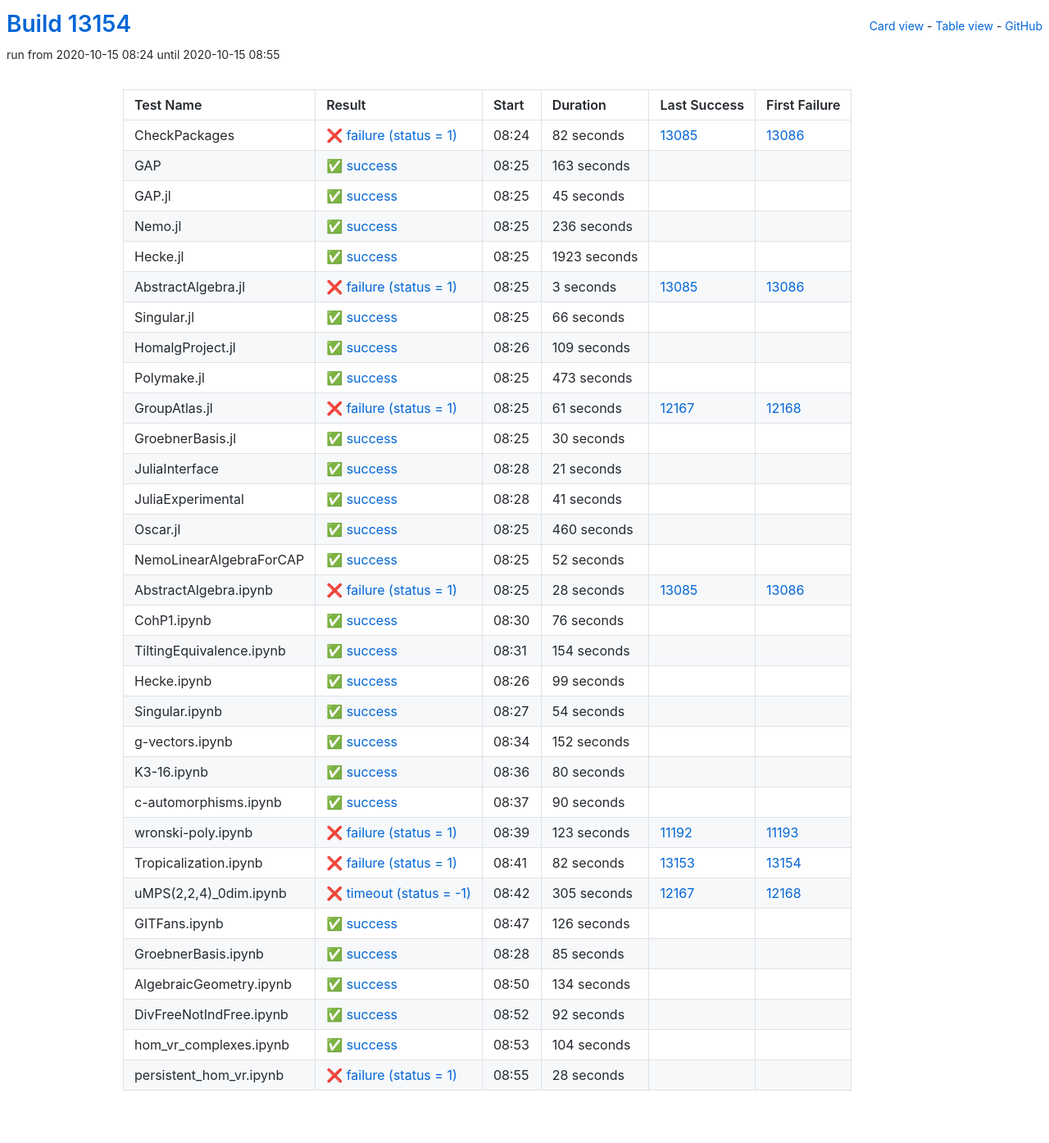
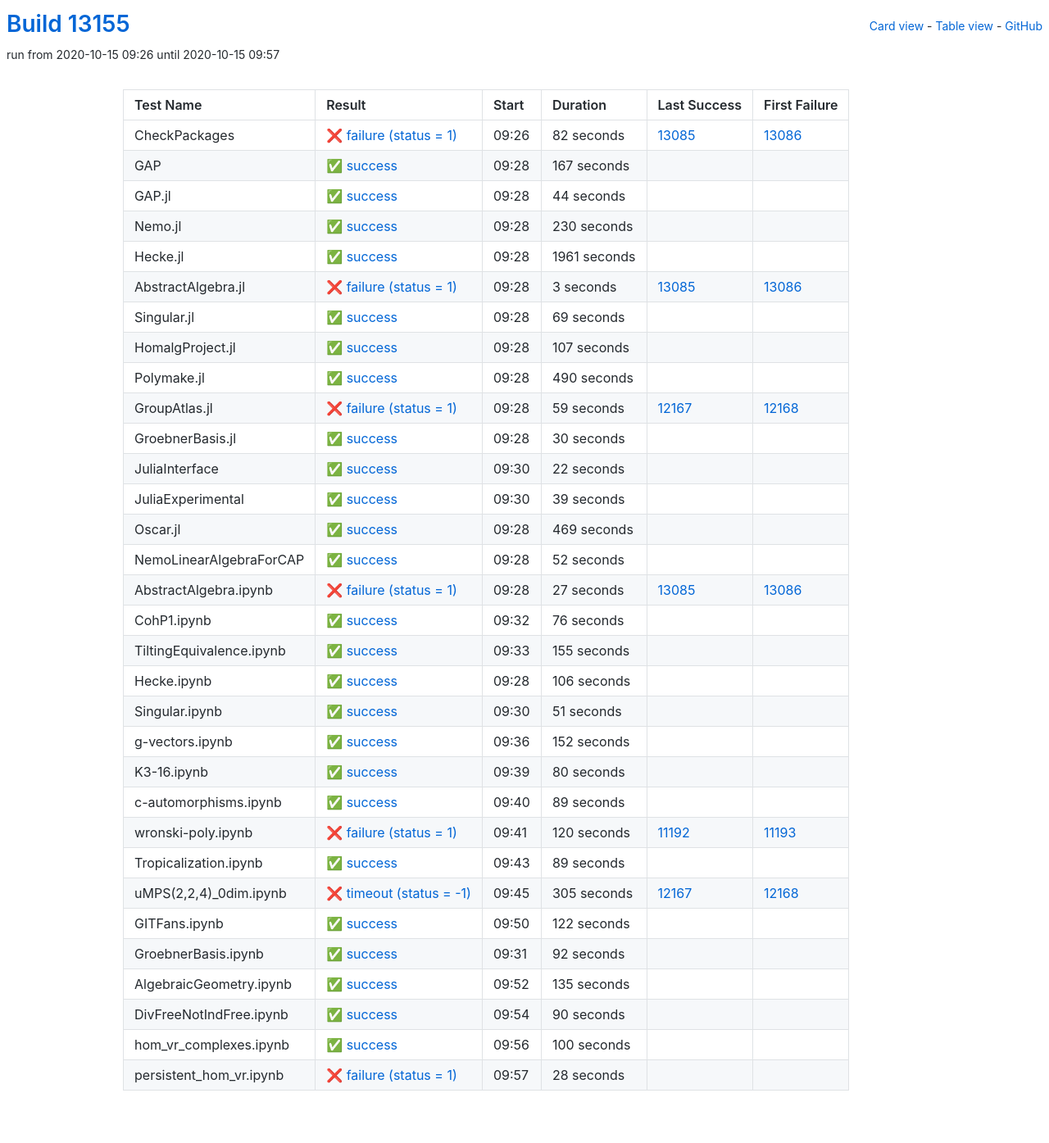
Before and after one commit to oscar-system/oscar-ci-status, a Jekyll site: the page built from table.html, in a window 1280 px wide. Shown: the whole page at 82% size. Built offline with Jekyll 4.4.1, drawn with Linux system fonts in a browser that asks for light colours.

Commit message:
Build #13155

```diff
--- a/_data/ci.yml
+++ b/_data/ci.yml
@@ -1,6 +1,6 @@
 ---
-build: 13154
-build_url: https://oscarci.mathematik.uni-kl.de/job/oscar/13154/
+build: 13155
+build_url: https://oscarci.mathematik.uni-kl.de/job/oscar/13155/
 job: oscar
 organization: oscar-system
 repo: oscar-ci-status
@@ -8,8 +8,8 @@
 tests:
 - name: CheckPackages
   id: checkpackages
-  log: https://oscarci.mathematik.uni-kl.de/job/oscar/13154/artifact/logs/build-13154/CheckPackages.log
-  start: 2020-10-15 08:24
+  log: https://oscarci.mathematik.uni-kl.de/job/oscar/13155/artifact/logs/build-13155/CheckPackages.log
+  start: 2020-10-15 09:26
   success: false
   exitcode: 1
   status: failure
@@ -20,56 +20,56 @@
   first_failure_url: https://oscarci.mathematik.uni-kl.de/job/oscar/13086/
 - name: GAP
   id: gap
-  log: https://oscarci.mathematik.uni-kl.de/job/oscar/13154/artifact/logs/build-13154/GAP.log
-  start: 2020-10-15 08:25
+  log: https://oscarci.mathematik.uni-kl.de/job/oscar/13155/artifact/logs/build-13155/GAP.log
+  start: 2020-10-15 09:28
   success: true
   exitcode: 0
   status: success
-  duration: 163
+  duration: 167
   last_success: false
   last_success_url:
   first_failure: false
   first_failure_url:
 - name: GAP.jl
   id: gap-jl
-  log: https://oscarci.mathematik.uni-kl.de/job/oscar/13154/artifact/logs/build-13154/GAP.jl.log
-  start: 2020-10-15 08:25
+  log: https://oscarci.mathematik.uni-kl.de/job/oscar/13155/artifact/logs/build-13155/GAP.jl.log
+  start: 2020-10-15 09:28
   success: true
   exitcode: 0
   status: success
-  duration: 45
+  duration: 44
   last_success: false
   last_success_url:
   first_failure: false
   first_failure_url:
 - name: Nemo.jl
   id: nemo-jl
-  log: https://oscarci.mathematik.uni-kl.de/job/oscar/13154/artifact/logs/build-13154/Nemo.jl.log
-  start: 2020-10-15 08:25
+  log: https://oscarci.mathematik.uni-kl.de/job/oscar/13155/artifact/logs/build-13155/Nemo.jl.log
+  start: 2020-10-15 09:28
   success: true
   exitcode: 0
   status: success
-  duration: 236
+  duration: 230
   last_success: false
   last_success_url:
   first_failure: false
   first_failure_url:
 - name: Hecke.jl
   id: hecke-jl
-  log: https://oscarci.mathematik.uni-kl.de/job/oscar/13154/artifact/logs/build-13154/Hecke.jl.log
-  start: 2020-10-15 08:25
+  log: https://oscarci.mathematik.uni-kl.de/job/oscar/13155/artifact/logs/build-13155/Hecke.jl.log
+  start: 2020-10-15 09:28
   success: true
   exitcode: 0
   status: success
-  duration: 1923
+  duration: 1961
   last_success: false
   last_success_url:
   first_failure: false
   first_failure_url:
 - name: AbstractAlgebra.jl
   id: abstractalgebra-jl
-  log: https://oscarci.mathematik.uni-kl.de/job/oscar/13154/artifact/logs/build-13154/AbstractAlgebra.jl.log
-  start: 2020-10-15 08:25
+  log: https://oscarci.mathematik.uni-kl.de/job/oscar/13155/artifact/logs/build-13155/AbstractAlgebra.jl.log
+  start: 2020-10-15 09:28
   success: false
   exitcode: 1
   status: failure
@@ -80,56 +80,56 @@
   first_failure_url: https://oscarci.mathematik.uni-kl.de/job/oscar/13086/
 - name: Singular.jl
   id: singular-jl
-  log: https://oscarci.mathematik.uni-kl.de/job/oscar/13154/artifact/logs/build-13154/Singular.jl.log
-  start: 2020-10-15 08:25
+  log: https://oscarci.mathematik.uni-kl.de/job/oscar/13155/artifact/logs/build-13155/Singular.jl.log
+  start: 2020-10-15 09:28
   success: true
   exitcode: 0
   status: success
-  duration: 66
+  duration: 69
   last_success: false
   last_success_url:
   first_failure: false
   first_failure_url:
 - name: HomalgProject.jl
   id: homalgproject-jl
-  log: https://oscarci.mathematik.uni-kl.de/job/oscar/13154/artifact/logs/build-13154/HomalgProject.jl.log
-  start: 2020-10-15 08:26
+  log: https://oscarci.mathematik.uni-kl.de/job/oscar/13155/artifact/logs/build-13155/HomalgProject.jl.log
+  start: 2020-10-15 09:28
   success: true
   exitcode: 0
   status: success
-  duration: 109
+  duration: 107
   last_success: false
   last_success_url:
   first_failure: false
   first_failure_url:
 - name: Polymake.jl
   id: polymake-jl
-  log: https://oscarci.mathematik.uni-kl.de/job/oscar/13154/artifact/logs/build-13154/Polymake.jl.log
-  start: 2020-10-15 08:25
+  log: https://oscarci.mathematik.uni-kl.de/job/oscar/13155/artifact/logs/build-13155/Polymake.jl.log
+  start: 2020-10-15 09:28
   success: true
   exitcode: 0
   status: success
-  duration: 473
+  duration: 490
   last_success: false
   last_success_url:
   first_failure: false
   first_failure_url:
 - name: GroupAtlas.jl
   id: groupatlas-jl
-  log: https://oscarci.mathematik.uni-kl.de/job/oscar/13154/artifact/logs/build-13154/GroupAtlas.jl.log
-  start: 2020-10-15 08:25
+  log: https://oscarci.mathematik.uni-kl.de/job/oscar/13155/artifact/logs/build-13155/GroupAtlas.jl.log
+  start: 2020-10-15 09:28
   success: false
   exitcode: 1
   status: failure
-  duration: 61
+  duration: 59
   last_success: 12167
   last_success_url: https://oscarci.mathematik.uni-kl.de/job/oscar/12167/
   first_failure: 12168
   first_failure_url: https://oscarci.mathematik.uni-kl.de/job/oscar/12168/
 - name: GroebnerBasis.jl
   id: groebnerbasis-jl
-  log: https://oscarci.mathematik.uni-kl.de/job/oscar/13154/artifact/logs/build-13154/GroebnerBasis.jl.log
-  start: 2020-10-15 08:25
+  log: https://oscarci.mathematik.uni-kl.de/job/oscar/13155/artifact/logs/build-13155/GroebnerBasis.jl.log
+  start: 2020-10-15 09:28
   success: true
   exitcode: 0
   status: success
@@ -140,44 +140,44 @@
   first_failure_url:
 - name: JuliaInterface
   id: juliainterface
-  log: https://oscarci.mathematik.uni-kl.de/job/oscar/13154/artifact/logs/build-13154/JuliaInterface.log
-  start: 2020-10-15 08:28
+  log: https://oscarci.mathematik.uni-kl.de/job/oscar/13155/artifact/logs/build-13155/JuliaInterface.log
+  start: 2020-10-15 09:30
   success: true
   exitcode: 0
   status: success
-  duration: 21
+  duration: 22
   last_success: false
   last_success_url:
   first_failure: false
   first_failure_url:
 - name: JuliaExperimental
   id: juliaexperimental
-  log: https://oscarci.mathematik.uni-kl.de/job/oscar/13154/artifact/logs/build-13154/JuliaExperimental.log
-  start: 2020-10-15 08:28
+  log: https://oscarci.mathematik.uni-kl.de/job/oscar/13155/artifact/logs/build-13155/JuliaExperimental.log
+  start: 2020-10-15 09:30
   success: true
   exitcode: 0
   status: success
-  duration: 41
+  duration: 39
   last_success: false
   last_success_url:
   first_failure: false
   first_failure_url:
 - name: Oscar.jl
   id: oscar-jl
-  log: https://oscarci.mathematik.uni-kl.de/job/oscar/13154/artifact/logs/build-13154/Oscar.jl.log
-  start: 2020-10-15 08:25
+  log: https://oscarci.mathematik.uni-kl.de/job/oscar/13155/artifact/logs/build-13155/Oscar.jl.log
+  start: 2020-10-15 09:28
   success: true
   exitcode: 0
   status: success
-  duration: 460
+  duration: 469
   last_success: false
   last_success_url:
   first_failure: false
   first_failure_url:
 - name: NemoLinearAlgebraForCAP
   id: nemolinearalgebraforcap
-  log: https://oscarci.mathematik.uni-kl.de/job/oscar/13154/artifact/logs/build-13154/NemoLinearAlgebraForCAP.log
-  start: 2020-10-15 08:25
+  log: https://oscarci.mathematik.uni-kl.de/job/oscar/13155/artifact/logs/build-13155/NemoLinearAlgebraForCAP.log
+  start: 2020-10-15 09:28
   success: true
   exitcode: 0
   status: success
@@ -188,20 +188,20 @@
   first_failure_url:
 - name: AbstractAlgebra.ipynb
   id: abstractalgebra-ipynb
-  log: https://oscarci.mathematik.uni-kl.de/job/oscar/13154/artifact/logs/build-13154/AbstractAlgebra.ipynb.log
-  start: 2020-10-15 08:25
+  log: https://oscarci.mathematik.uni-kl.de/job/oscar/13155/artifact/logs/build-13155/AbstractAlgebra.ipynb.log
+  start: 2020-10-15 09:28
   success: false
   exitcode: 1
   status: failure
-  duration: 28
+  duration: 27
   last_success: 13085
   last_success_url: https://oscarci.mathematik.uni-kl.de/job/oscar/13085/
   first_failure: 13086
   first_failure_url: https://oscarci.mathematik.uni-kl.de/job/oscar/13086/
 - name: CohP1.ipynb
   id: cohp1-ipynb
-  log: https://oscarci.mathematik.uni-kl.de/job/oscar/13154/artifact/logs/build-13154/CohP1.ipynb.log
-  start: 2020-10-15 08:30
+  log: https://oscarci.mathematik.uni-kl.de/job/oscar/13155/artifact/logs/build-13155/CohP1.ipynb.log
+  start: 2020-10-15 09:32
   success: true
   exitcode: 0
   status: success
@@ -212,44 +212,44 @@
   first_failure_url:
 - name: TiltingEquivalence.ipynb
   id: tiltingequivalence-ipynb
-  log: https://oscarci.mathematik.uni-kl.de/job/oscar/13154/artifact/logs/build-13154/TiltingEquivalence.ipynb.log
-  start: 2020-10-15 08:31
+  log: https://oscarci.mathematik.uni-kl.de/job/oscar/13155/artifact/logs/build-13155/TiltingEquivalence.ipynb.log
+  start: 2020-10-15 09:33
   success: true
   exitcode: 0
   status: success
-  duration: 154
+  duration: 155
   last_success: false
   last_success_url:
   first_failure: false
   first_failure_url:
 - name: Hecke.ipynb
   id: hecke-ipynb
-  log: https://oscarci.mathematik.uni-kl.de/job/oscar/13154/artifact/logs/build-13154/Hecke.ipynb.log
-  start: 2020-10-15 08:26
+  log: https://oscarci.mathematik.uni-kl.de/job/oscar/13155/artifact/logs/build-13155/Hecke.ipynb.log
+  start: 2020-10-15 09:28
   success: true
   exitcode: 0
   status: success
-  duration: 99
+  duration: 106
   last_success: false
   last_success_url:
   first_failure: false
   first_failure_url:
 - name: Singular.ipynb
   id: singular-ipynb
-  log: https://oscarci.mathematik.uni-kl.de/job/oscar/13154/artifact/logs/build-13154/Singular.ipynb.log
-  start: 2020-10-15 08:27
+  log: https://oscarci.mathematik.uni-kl.de/job/oscar/13155/artifact/logs/build-13155/Singular.ipynb.log
+  start: 2020-10-15 09:30
   success: true
   exitcode: 0
   status: success
-  duration: 54
+  duration: 51
   last_success: false
   last_success_url:
   first_failure: false
   first_failure_url:
 - name: g-vectors.ipynb
   id: g-vectors-ipynb
-  log: https://oscarci.mathematik.uni-kl.de/job/oscar/13154/artifact/logs/build-13154/g-vectors.ipynb.log
-  start: 2020-10-15 08:34
+  log: https://oscarci.mathematik.uni-kl.de/job/oscar/13155/artifact/logs/build-13155/g-vectors.ipynb.log
+  start: 2020-10-15 09:36
   success: true
   exitcode: 0
   status: success
@@ -260,8 +260,8 @@
   first_failure_url:
 - name: K3-16.ipynb
   id: k3-16-ipynb
-  log: https://oscarci.mathematik.uni-kl.de/job/oscar/13154/artifact/logs/build-13154/K3-16.ipynb.log
-  start: 2020-10-15 08:36
+  log: https://oscarci.mathematik.uni-kl.de/job/oscar/13155/artifact/logs/build-13155/K3-16.ipynb.log
+  start: 2020-10-15 09:39
   success: true
   exitcode: 0
   status: success
@@ -272,44 +272,44 @@
   first_failure_url:
 - name: c-automorphisms.ipynb
   id: c-automorphisms-ipynb
-  log: https://oscarci.mathematik.uni-kl.de/job/oscar/13154/artifact/logs/build-13154/c-automorphisms.ipynb.log
-  start: 2020-10-15 08:37
+  log: https://oscarci.mathematik.uni-kl.de/job/oscar/13155/artifact/logs/build-13155/c-automorphisms.ipynb.log
+  start: 2020-10-15 09:40
   success: true
   exitcode: 0
   status: success
-  duration: 90
+  duration: 89
   last_success: false
   last_success_url:
   first_failure: false
   first_failure_url:
 - name: wronski-poly.ipynb
   id: wronski-poly-ipynb
-  log: https://oscarci.mathematik.uni-kl.de/job/oscar/13154/artifact/logs/build-13154/wronski-poly.ipynb.log
-  start: 2020-10-15 08:39
+  log: https://oscarci.mathematik.uni-kl.de/job/oscar/13155/artifact/logs/build-13155/wronski-poly.ipynb.log
+  start: 2020-10-15 09:41
   success: false
   exitcode: 1
   status: failure
-  duration: 123
+  duration: 120
   last_success: 11192
   last_success_url: https://oscarci.mathematik.uni-kl.de/job/oscar/11192/
   first_failure: 11193
   first_failure_url: https://oscarci.mathematik.uni-kl.de/job/oscar/11193/
 - name: Tropicalization.ipynb
   id: tropicalization-ipynb
-  log: https://oscarci.mathematik.uni-kl.de/job/oscar/13154/artifact/logs/build-13154/Tropicalization.ipynb.log
-  start: 2020-10-15 08:41
-  success: false
-  exitcode: 1
-  status: failure
-  duration: 82
-  last_success: 13153
-  last_success_url: https://oscarci.mathematik.uni-kl.de/job/oscar/13153/
-  first_failure: 13154
-  first_failure_url: https://oscarci.mathematik.uni-kl.de/job/oscar/13154/
+  log: https://oscarci.mathematik.uni-kl.de/job/oscar/13155/artifact/logs/build-13155/Tropicalization.ipynb.log
+  start: 2020-10-15 09:43
+  success: true
+  exitcode: 0
+  status: success
+  duration: 89
+  last_success: false
+  last_success_url:
+  first_failure: false
+  first_failure_url:
 - name: uMPS(2,2,4)_0dim.ipynb
   id: umps-2-2-4-0dim-ipynb
-  log: https://oscarci.mathematik.uni-kl.de/job/oscar/13154/artifact/logs/build-13154/uMPS-2-2-4-_0dim.ipynb.log
-  start: 2020-10-15 08:42
+  log: https://oscarci.mathematik.uni-kl.de/job/oscar/13155/artifact/logs/build-13155/uMPS-2-2-4-_0dim.ipynb.log
+  start: 2020-10-15 09:45
   success: false
   exitcode: -1
   status: timeout
@@ -320,44 +320,20 @@
   first_failure_url: https://oscarci.mathematik.uni-kl.de/job/oscar/12168/
 - name: GITFans.ipynb
   id: gitfans-ipynb
-  log: https://oscarci.mathematik.uni-kl.de/job/oscar/13154/artifact/logs/build-13154/GITFans.ipynb.log
-  start: 2020-10-15 08:47
+  log: https://oscarci.mathematik.uni-kl.de/job/oscar/13155/artifact/logs/build-13155/GITFans.ipynb.log
+  start: 2020-10-15 09:50
   success: true
   exitcode: 0
   status: success
-  duration: 126
+  duration: 122
   last_success: false
   last_success_url:
   first_failure: false
   first_failure_url:
 - name: GroebnerBasis.ipynb
   id: groebnerbasis-ipynb
-  log: https://oscarci.mathematik.uni-kl.de/job/oscar/13154/artifact/logs/build-13154/GroebnerBasis.ipynb.log
-  start: 2020-10-15 08:28
-  success: true
-  exitcode: 0
-  status: success
-  duration: 85
-  last_success: false
-  last_success_url:
-  first_failure: false
-  first_failure_url:
-- name: AlgebraicGeometry.ipynb
-  id: algebraicgeometry-ipynb
-  log: https://oscarci.mathematik.uni-kl.de/job/oscar/13154/artifact/logs/build-13154/AlgebraicGeometry.ipynb.log
-  start: 2020-10-15 08:50
-  success: true
-  exitcode: 0
-  status: success
-  duration: 134
-  last_success: false
-  last_success_url:
-  first_failure: false
-  first_failure_url:
-- name: DivFreeNotIndFree.ipynb
-  id: divfreenotindfree-ipynb
-  log: https://oscarci.mathematik.uni-kl.de/job/oscar/13154/artifact/logs/build-13154/DivFreeNotIndFree.ipynb.log
-  start: 2020-10-15 08:52
+  log: https://oscarci.mathematik.uni-kl.de/job/oscar/13155/artifact/logs/build-13155/GroebnerBasis.ipynb.log
+  start: 2020-10-15 09:31
   success: true
   exitcode: 0
   status: success
@@ -366,22 +342,46 @@
   last_success_url:
   first_failure: false
   first_failure_url:
-- name: hom_vr_complexes.ipynb
-  id: hom-vr-complexes-ipynb
-  log: https://oscarci.mathematik.uni-kl.de/job/oscar/13154/artifact/logs/build-13154/hom_vr_complexes.ipynb.log
-  start: 2020-10-15 08:53
+- name: AlgebraicGeometry.ipynb
+  id: algebraicgeometry-ipynb
+  log: https://oscarci.mathematik.uni-kl.de/job/oscar/13155/artifact/logs/build-13155/AlgebraicGeometry.ipynb.log
+  start: 2020-10-15 09:52
   success: true
   exitcode: 0
   status: success
-  duration: 104
+  duration: 135
+  last_success: false
+  last_success_url:
+  first_failure: false
+  first_failure_url:
+- name: DivFreeNotIndFree.ipynb
+  id: divfreenotindfree-ipynb
+  log: https://oscarci.mathematik.uni-kl.de/job/oscar/13155/artifact/logs/build-13155/DivFreeNotIndFree.ipynb.log
+  start: 2020-10-15 09:54
+  success: true
+  exitcode: 0
+  status: success
+  duration: 90
+  last_success: false
+  last_success_url:
+  first_failure: false
+  first_failure_url:
+- name: hom_vr_complexes.ipynb
+  id: hom-vr-complexes-ipynb
+  log: https://oscarci.mathematik.uni-kl.de/job/oscar/13155/artifact/logs/build-13155/hom_vr_complexes.ipynb.log
+  start: 2020-10-15 09:56
+  success: true
+  exitcode: 0
+  status: success
+  duration: 100
   last_success: false
   last_success_url:
   first_failure: false
   first_failure_url:
 - name: persistent_hom_vr.ipynb
   id: persistent-hom-vr-ipynb
-  log: https://oscarci.mathematik.uni-kl.de/job/oscar/13154/artifact/logs/build-13154/persistent_hom_vr.ipynb.log
-  start: 2020-10-15 08:55
+  log: https://oscarci.mathematik.uni-kl.de/job/oscar/13155/artifact/logs/build-13155/persistent_hom_vr.ipynb.log
+  start: 2020-10-15 09:57
   success: false
   exitcode: 1
   status: failure
```
Also changed, not shown: README.md.
